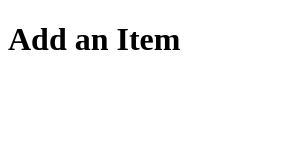
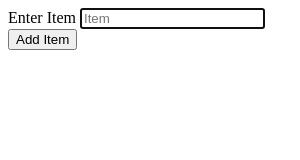
Before and after one commit to mprquinn/desktopapp, an Electron app: page addWindow.html in a window 300 px wide. Drawn offline with Linux system fonts and the light colour scheme.

Commit message:
Add item form

```diff
--- a/addWindow.html
+++ b/addWindow.html
@@ -4,6 +4,12 @@
   <title>Document</title>
 </head>
 <body>
-  <h1>Add an Item</h1>
+  <form>
+    <div>
+      <label for="item">Enter Item</label>
+      <input type="text" placeholder="Item" name="item" id="item" autofocus>
+    </div>
+    <button type="submit">Add Item</button>
+  </form>
 </body>
 </html>
```
